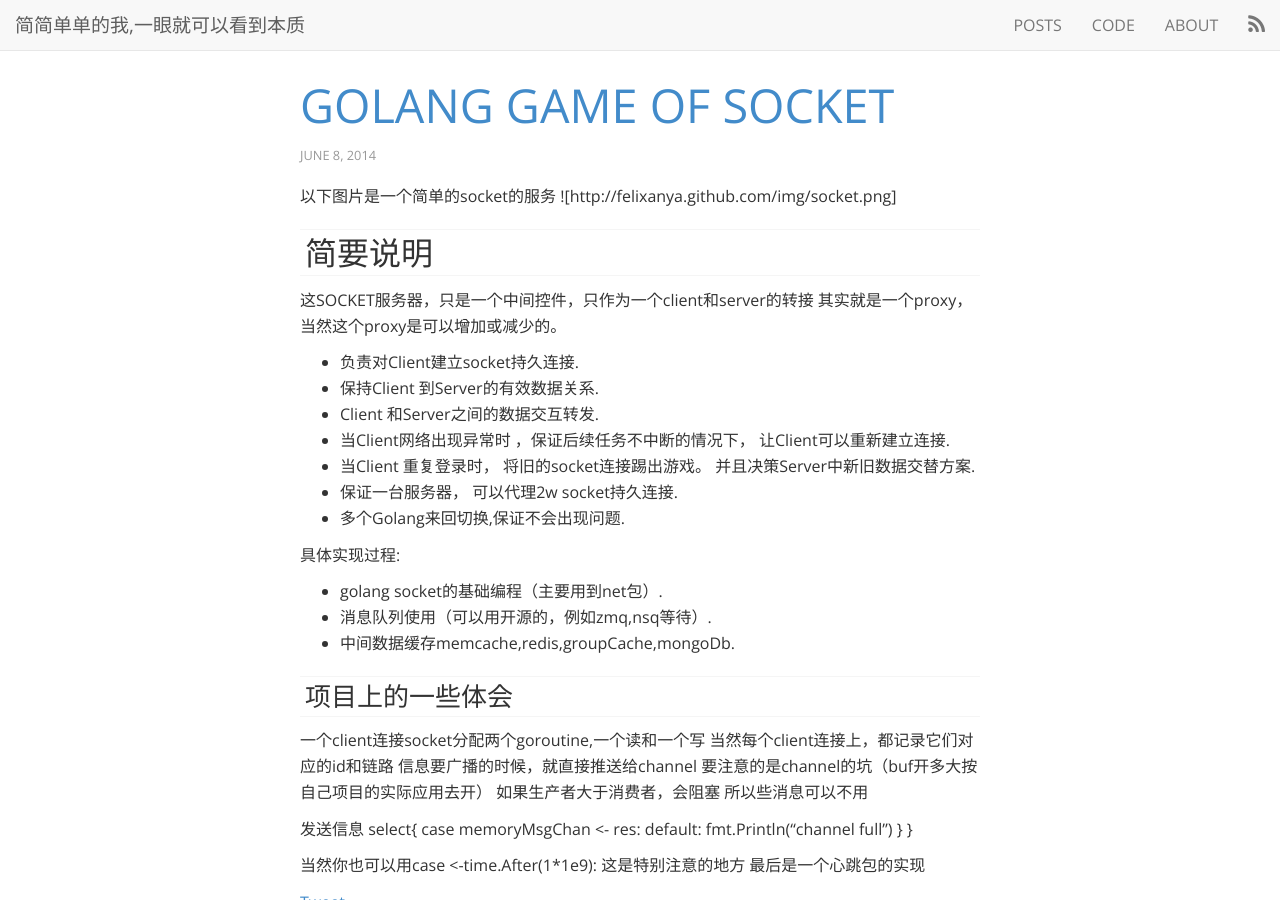
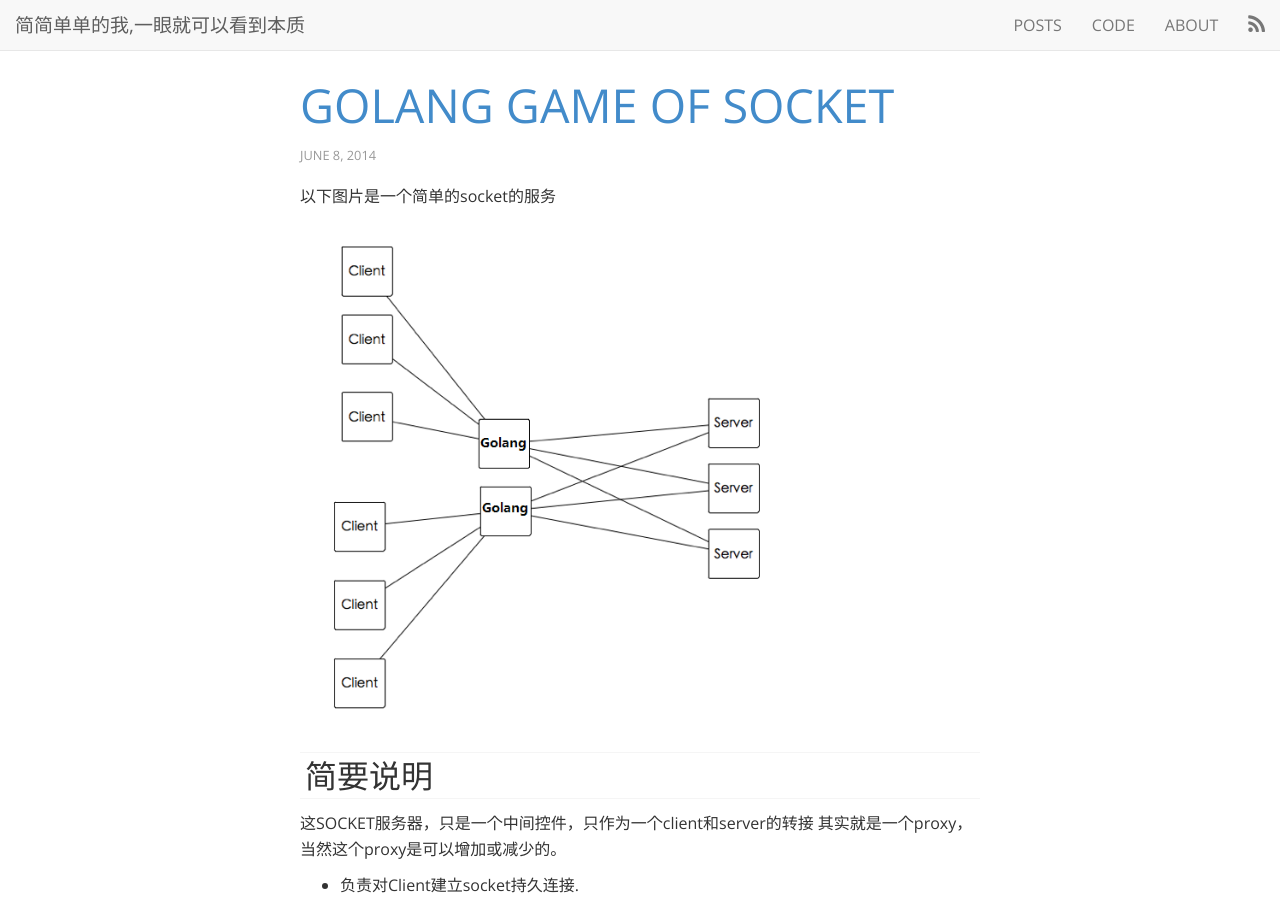
Before and after one commit to felixanya/felixanya.github.io, a Jekyll site: the page built from _posts/2014-06-08-golang-game.md, in a window 1280 px wide and 900 px high. Built offline with Jekyll 4.4.1, drawn with Linux system fonts in a browser that asks for light colours; nearby versions of some CDN libraries; Markdown is read by kramdown in place of the engine named in the settings; comment, search, counter and statistics services are not loaded.

Commit message:
golang commit

```diff
--- a/_posts/2014-06-08-golang-game.md
+++ b/_posts/2014-06-08-golang-game.md
@@ -8,7 +8,8 @@ intro: "golang game of socket"
 ---
 
 以下图片是一个简单的socket的服务
-![http://felixanya.github.com/img/socket.png]
+
+![golang socket](http://felixanya.github.com/img/socket.png)
 
 ## 简要说明
 
```
